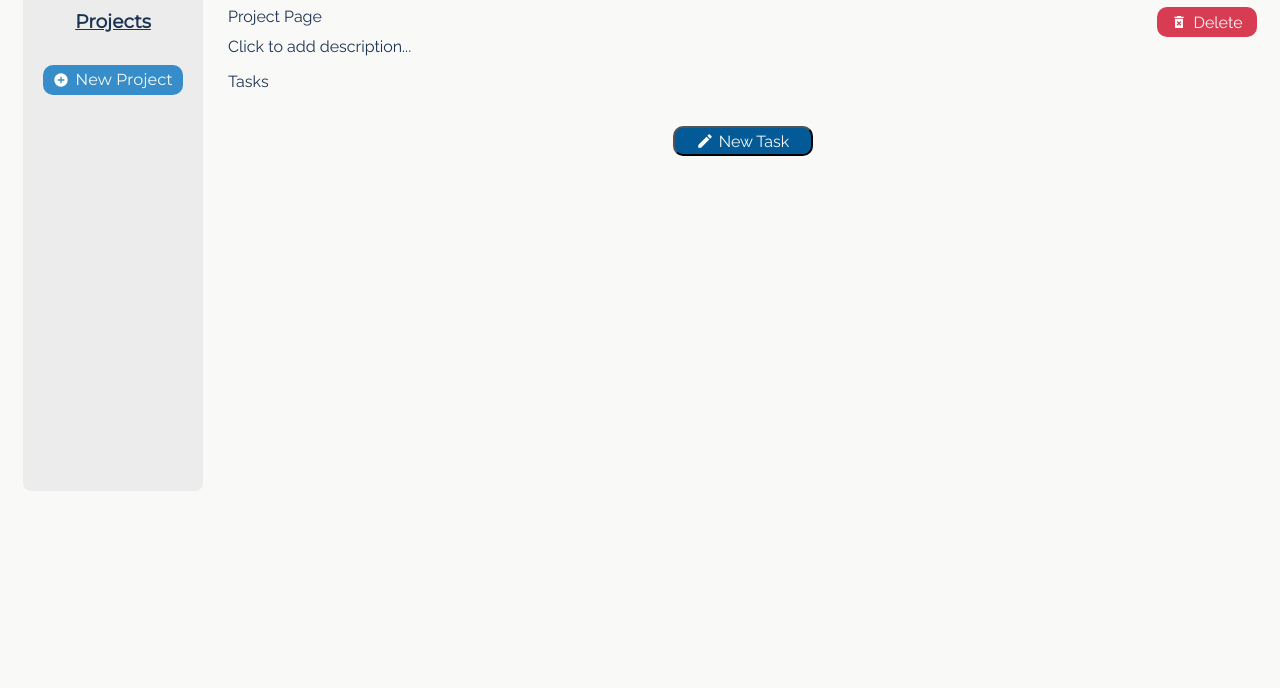
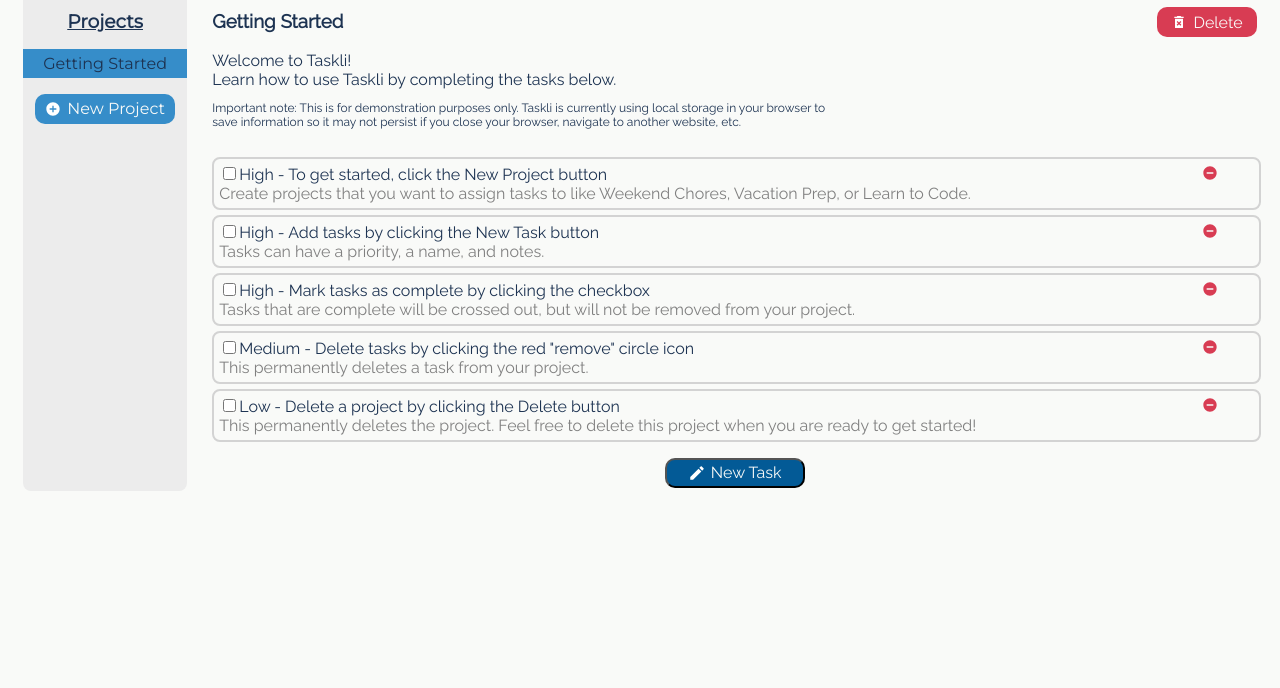
Before and after one commit to HeyImMatt/taskli, a plain HTML site: page index.html in a window 1280 px wide. Shown: the part 112-800 px from the top of the page. Drawn offline with Linux system fonts and the light colour scheme.

Commit message:
Default project added
-And set task notes max width

```diff
--- a/index.html
+++ b/index.html
@@ -30,7 +30,7 @@
     </div>
     <div id="projectContent">
       <div id="projectHeader">
-        <span id="currentProj" contenteditable="true">Project Page</span>
+        <span id="currentProj" contenteditable="true"></span>
         <span id="deleteProj"><button id="deleteProjBtn"></button> Delete</span>
       </div>
       <div id="projectDetails">
--- a/scripts/events.js
+++ b/scripts/events.js
@@ -46,9 +46,11 @@ function updateItemList(item) {
     ul = taskList;
     li.className = 'task';
     li.innerHTML = `
-    <input type="checkbox" class="checkbox" id=${item.uid}><label for=${item.uid}> ${
-      item.priority
-    } - ${item.name} </label><button id="${item.uid}" class="deleteTaskBtn"></button>
+    <input type="checkbox" class="checkbox" id=${item.uid}><label for=${
+      item.uid
+    }> ${item.priority} - ${item.name} </label><button id="${
+      item.uid
+    }" class="deleteTaskBtn"></button>
     ${
       item.notes
         ? `<br>
@@ -98,7 +100,7 @@ function setProjectPage() {
   let projDesc = document.getElementById('currentProjDesc');
   currentProj.description === ''
     ? (projDesc.textContent = 'Click to add description...')
-    : (projDesc.textContent = currentProj.description);
+    : (projDesc.innerHTML = currentProj.description);
   projLinks.forEach((item) => {
     if (item.id === currentProjId) {
       item.className = 'selected';
@@ -119,7 +121,7 @@ function loadProject() {
 }
 
 function showFirstProject() {
-  projList.firstElementChild.querySelector('a').click();
+    projList.firstElementChild.querySelector('a').click();
 }
 
 function showNewProject(id) {
@@ -169,9 +171,11 @@ function fetchTasks() {
       li.className = 'taskComplete';
     }
     li.innerHTML = `
-    <input type="checkbox" class="checkbox" id=${task.uid} ${isChecked}><label for=${task.uid}>${
-      task.priority
-    } - ${task.name} </label><button id="${task.uid}" class="deleteTaskBtn"></button>
+    <input type="checkbox" class="checkbox" id=${
+      task.uid
+    } ${isChecked}><label for=${task.uid}>${task.priority} - ${
+      task.name
+    } </label><button id="${task.uid}" class="deleteTaskBtn"></button>
     ${
       task.notes
         ? `<br>
@@ -211,6 +215,7 @@ newTaskBtn.addEventListener('click', (event) => {
 taskCreateBtn.addEventListener('click', createTask);
 
 window.onload = fetchProjects();
+window.onload = setDefaultProject();
 window.onload = setProjLinkListeners();
 window.onload = projDetailsListeners();
 window.onload = showFirstProject();
--- a/scripts/projects.js
+++ b/scripts/projects.js
@@ -10,6 +10,56 @@ class Project extends ObjectHandler {
     let task = new Task(...arguments);
     this.tasks.push(task);
     console.log(this.tasks);
+  }
+}
+
+function setDefaultProject() {
+  if (projects === null) {
+    let defaultProject = new Project(
+      'Getting Started',
+      `Welcome to Taskli!<br>
+      Learn how to use Taskli by completing the tasks below.
+      <p style="font-size: 12px; max-width: 60%">Important note: This is for demonstration purposes only. Taskli is currently using local storage in your browser to save information so it may not persist if you close your browser, navigate to another website, etc.</p>`,
+    );
+    defaultProject.tasks.push(
+      new Task(
+        'To get started, click the New Project button',
+        false,
+        'Create projects that you want to assign tasks to like Weekend Chores, Vacation Prep, or Learn to Code.',
+        'High',
+      ),
+      new Task(
+        'Add tasks by clicking the New Task button',
+        false,
+        'Tasks can have a priority, a name, and notes.',
+        'High',
+      ),
+      new Task(
+        'Mark tasks as complete by clicking the checkbox',
+        false,
+        'Tasks that are complete will be crossed out, but will not be removed from your project.',
+        'High',
+      ),
+      new Task(
+        'Delete tasks by clicking the red "remove" circle icon',
+        false,
+        'This permanently deletes a task from your project.',
+        'Medium',
+      ),
+      new Task(
+        'Delete a project by clicking the Delete button',
+        false,
+        'This permanently deletes the project. Feel free to delete this project when you are ready to get started!',
+        'Low',
+      ),
+    ),
+      console.log(defaultProject);
+    window.localStorage.setItem(
+      'Projects List',
+      JSON.stringify([defaultProject]),
+    );
+    updateItemList(defaultProject);
+    showNewProject(defaultProject.uid);
   }
 }
 
@@ -60,6 +110,8 @@ function deleteProject() {
     ul.removeChild(li);
     projects.splice(i, 1);
     updateLocalStorage();
-    showFirstProject();
+    if (projects != null) {
+      showFirstProject();
+    }
   }
 }
--- a/styles/main.css
+++ b/styles/main.css
@@ -198,8 +198,9 @@ ul {
 }
 
 #savedTaskNotes {
-  align-self: flex-start;
   color: gray;
+  display: flex;
+  max-width: 90%;
 }
 
 .task {
```
